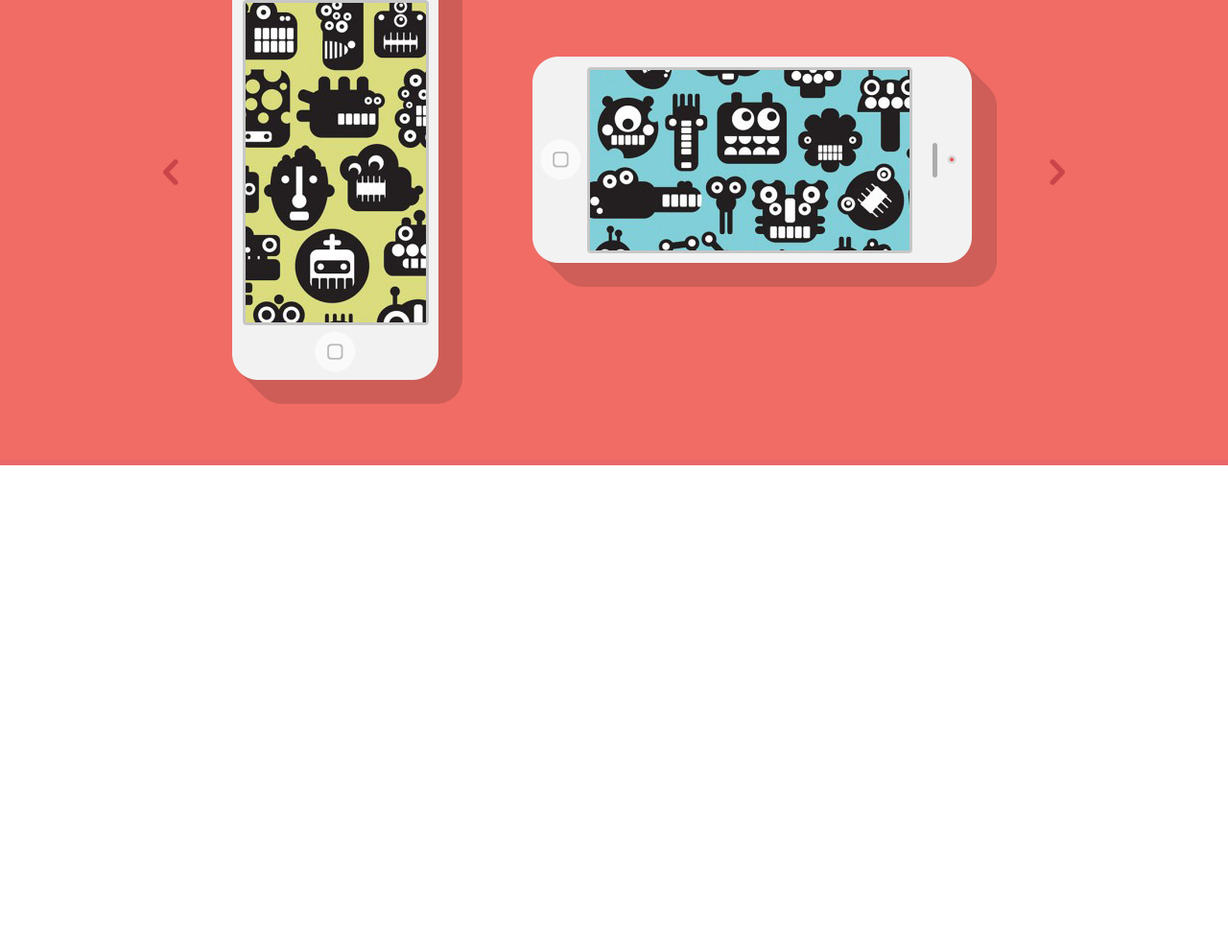
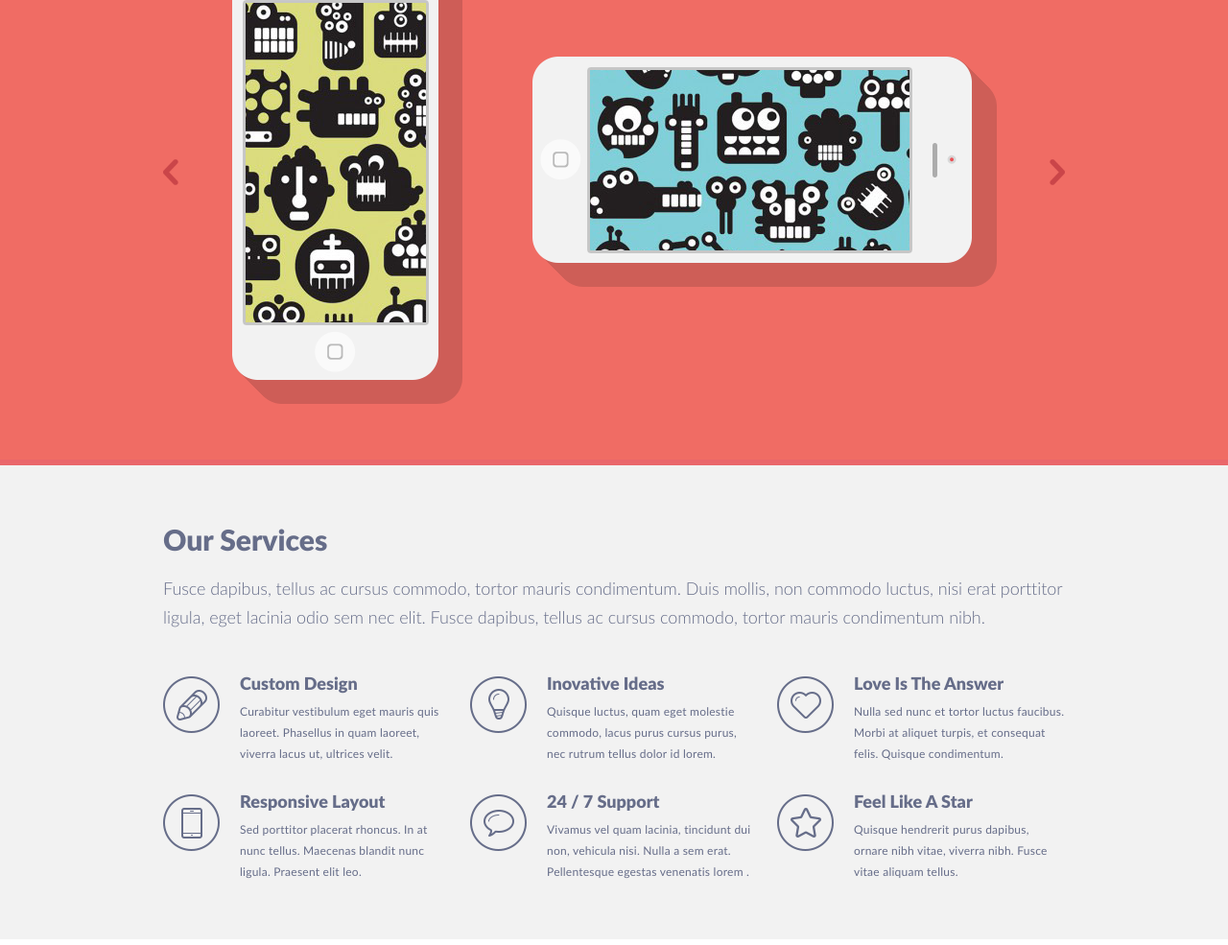
Before and after one commit to sv-chernysh/singolo, a plain HTML site: page singolo1.html in a window 1280 px wide. Shown: the part 210-1195 px from the top of the page at 96% size. Before the commit the page ends 800 px from the top, so only its background shows below. Drawn offline with Linux system fonts and the light colour scheme.

Commit message:
feat: add block services and finish task Singolo part1

```diff
--- a/singolo1.css
+++ b/singolo1.css
@@ -4,7 +4,7 @@ body {
   padding: 0;
   margin: 0;
 
-  font: normal 12px "Lato", sans-serif;
+  font: 400 12px "Lato", sans-serif;
 }
 
 img {
@@ -47,7 +47,7 @@ button {
   margin: 0;
   cursor: default;
   font-size: 25px;
-  font-weight: bold;
+  font-weight: 700;
   text-transform: uppercase;
   letter-spacing: -0.03em;
 }
@@ -69,7 +69,7 @@ button {
 
 .main-nav__item {
   padding-left: 30px;
-  font-weight: bold;
+  font-weight: 700;
   line-height: 18px;
   letter-spacing: -0.015em;
   text-transform: uppercase;
@@ -81,7 +81,7 @@ button {
   position: absolute;
   top: 1px;
   left: 14px;
-  font: bold 12px "Lato", sans-serif;
+  font: 700 12px "Lato", sans-serif;
   color: #494e62;
 }
 
@@ -204,3 +204,94 @@ button {
 .slider__btn-next {
   background: url("assets/images/btn-next.png") 0 0 no-repeat;
 }
+
+.services {
+  padding-top: 59px;
+  padding-bottom: 53px;
+  background: #f2f2f2;
+  color: #666d89;
+  border-bottom: 6px solid #fff;
+}
+
+.services__title {
+  padding: 0;
+  margin: 0;
+  font-size: 30px;
+  font-weight: 900;
+}
+
+.services__description {
+  margin-bottom: 43px;
+  font-size: 18px;
+  font-weight: 300;
+  line-height: 30px;
+  letter-spacing: -0.003em;
+}
+
+.services__list {
+  padding: 0;
+  margin: 0;
+  display: grid;
+  grid-template-columns: repeat(3, 300px);
+  grid-column-gap: 20px;
+  grid-row-gap: 21px;
+  list-style: none;
+}
+
+.services__item {
+  padding-left: 80px;
+  height: 102px;
+  position: relative;
+  overflow: hidden;
+}
+
+.services__item::before {
+  content: "";
+  display: block;
+  width: 59px;
+  height: 59px;
+  position: absolute;
+  top: 4px;
+  left: 0;
+  background-repeat: no-repeat;
+  background-position: 0 0;
+}
+
+.services__custom-design::before {
+  background-image: url("assets/images/custom-design-icon.png");
+}
+
+.services__inovative-ideas::before {
+  background-image: url("assets/images/inovative-ideas-icon.png");
+}
+
+.services__love-answer::before {
+  background-image: url("assets/images/love-answer-icon.png");
+}
+
+.services__responsive::before {
+  background-image: url("assets/images/responsive-icon.png");
+}
+
+.services__support::before {
+  background-image: url("assets/images/support-icon.png");
+}
+
+.services__like-star::before {
+  background-image: url("assets/images/like-star-icon.png");
+}
+
+.services__subtitle {
+  padding: 0;
+  margin: 0;
+  margin-bottom: 8px;
+  font-size: 18px;
+  font-weight: 900;
+}
+
+.services__text {
+  padding: 0;
+  margin: 0;
+  line-height: 22px;
+  letter-spacing: 0.02em;
+}
--- a/singolo1.html
+++ b/singolo1.html
@@ -51,6 +51,55 @@
         </div>
       </div>
     </div>
+    <section class="services">
+      <div class="wrapper">
+        <h2 class="services__title">Our Services</h2>
+        <p class="services__description">
+          Fusce dapibus, tellus ac cursus commodo, tortor mauris condimentum. Duis mollis, non commodo luctus,
+          nisi erat porttitor ligula, eget lacinia odio sem nec elit. Fusce dapibus, tellus ac cursus commodo,
+          tortor mauris condimentum nibh.
+        </p>
+        <ul class="services__list">
+          <li class="services__item services__custom-design">
+            <h3 class="services__subtitle">Custom Design</h3>
+            <p class="services__text">
+              Curabitur vestibulum eget mauris quis laoreet. Phasellus in quam laoreet, viverra lacus ut, ultrices velit.
+            </p>
+          </li>
+          <li class="services__item services__inovative-ideas">
+            <h3 class="services__subtitle">Inovative Ideas</h3>
+            <p class="services__text">
+              Quisque luctus, quam eget molestie commodo, lacus purus cursus purus, nec rutrum tellus dolor id lorem.
+            </p>
+          </li>
+          <li class="services__item services__love-answer">
+            <h3 class="services__subtitle">Love Is The Answer</h3>
+            <p class="services__text">
+              Nulla sed nunc et tortor luctus faucibus. Morbi at aliquet turpis, et consequat felis. Quisque condimentum.
+            </p>
+          </li>
+          <li class="services__item services__responsive">
+            <h3 class="services__subtitle">Responsive Layout</h3>
+            <p class="services__text">
+              Sed porttitor placerat rhoncus. In at nunc tellus. Maecenas blandit nunc ligula. Praesent elit leo.
+            </p>
+          </li>
+          <li class="services__item services__support">
+            <h3 class="services__subtitle">24 / 7 Support</h3>
+            <p class="services__text">
+              Vivamus vel quam lacinia, tincidunt dui non, vehicula nisi. Nulla a sem erat. Pellentesque egestas
+              venenatis lorem .
+            </p>
+          </li>
+          <li class="services__item services__like-star">
+            <h3 class="services__subtitle">Feel Like A Star</h3>
+            <p class="services__text">
+              Quisque hendrerit purus dapibus, ornare nibh vitae, viverra nibh. Fusce vitae aliquam tellus.
+            </p>
+          </li>
+        </ul>
+      </div>
+    </section>
   </main>
 </body>
 </html>
```
